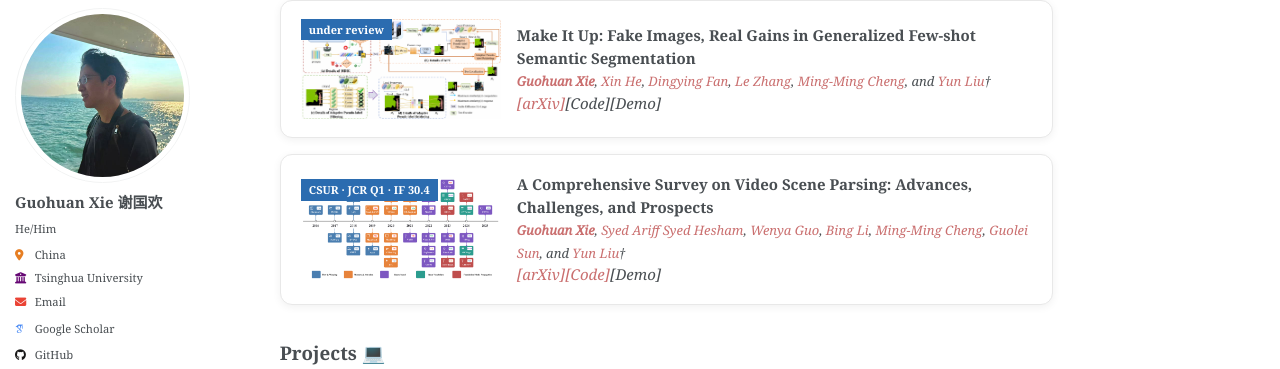
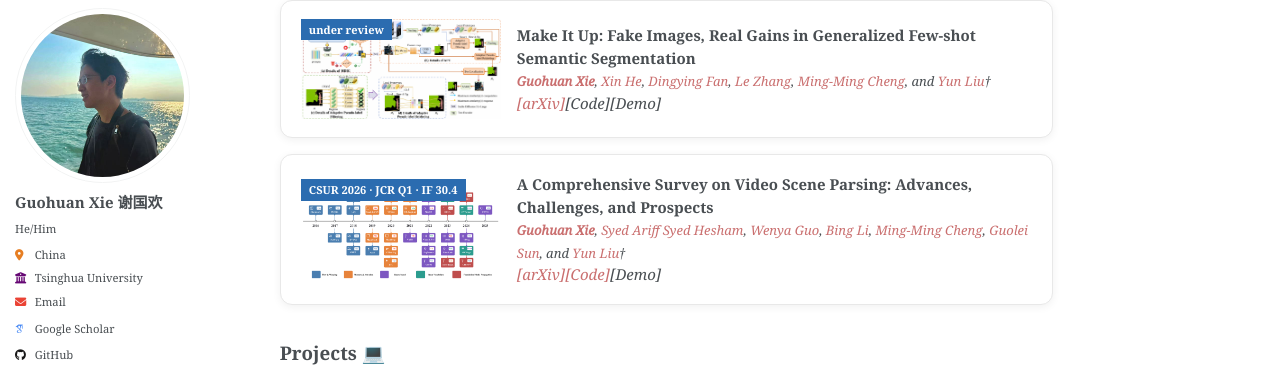
Before and after one commit to guohuan-xie/guohuan-xie.github.io, a Jekyll site: the page built from _pages/about.md, in a window 1280 px wide and 900 px high, scrolled down 1404 px. Shown: the part 78-447 px from the top of the window. Built offline with Jekyll 4.4.1, drawn with Linux system fonts in a browser that asks for light colours; some web fonts are replaced.

Commit message:
Update badge for CSUR publication to include the year 2026

```diff
--- a/_includes/publications-list.html
+++ b/_includes/publications-list.html
@@ -53,7 +53,7 @@
 </div>
 <div class="item-card">
     <div class="item-card-thumb">
-        <span class="item-card-badge">CSUR · JCR Q1 · IF 30.4</span>
+        <span class="item-card-badge">CSUR 2026 · JCR Q1 · IF 30.4</span>
         <img src="{{ base_path }}/images/vsp_evolution.png" alt="VSP evolution timeline" width="200" height="100">
     </div>
     <div class="item-card-body">
```
